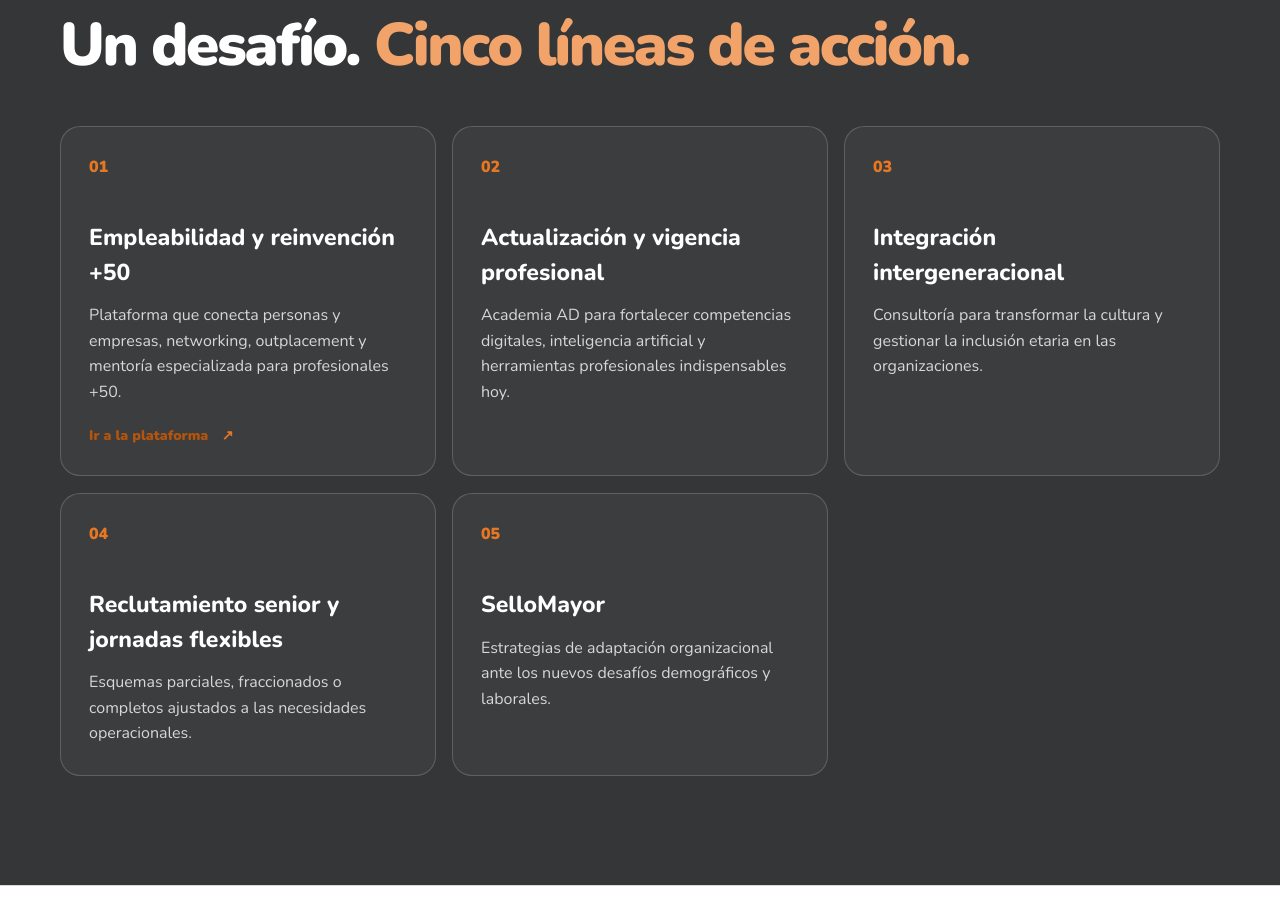
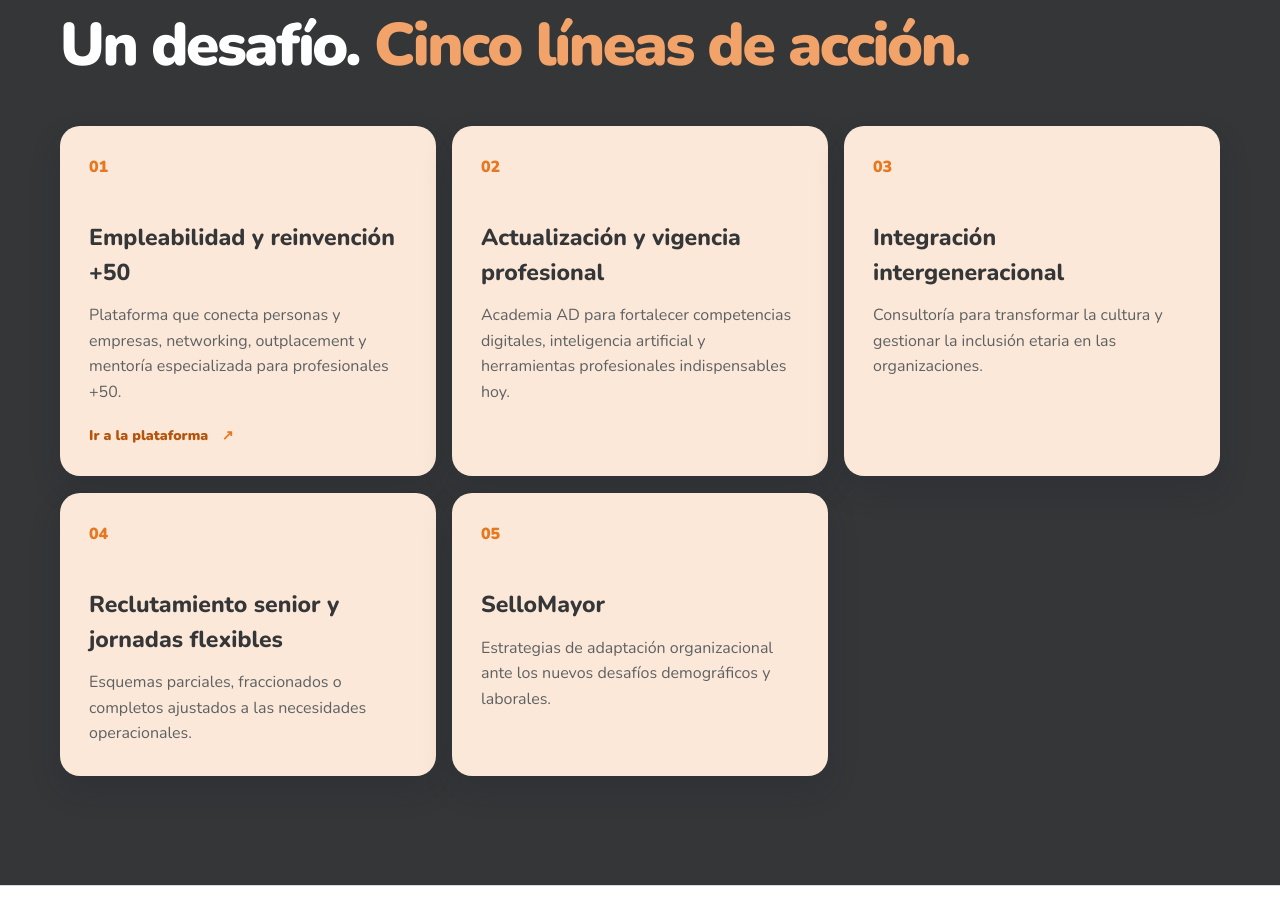
Before and after one commit to josepueblarosalesph/adconsulting, a Next.js app: page /corporativa/ad50 in a window 1280 px wide. Shown: the part 1840-2764 px from the top of the page. Built offline with nearby package versions, Linux system fonts and the light colour scheme.

Commit message:
Rediseña tarjetas claras de seccion AD50

```diff
--- a/app/globals.css
+++ b/app/globals.css
@@ -89,6 +89,9 @@
 .corp-ad50-problem{display:grid;grid-template-columns:.8fr 1.2fr;gap:80px;padding-block:110px}.corp-ad50-problem-grid{display:grid;grid-template-columns:repeat(3,1fr);gap:14px}.corp-ad50-problem-grid article{min-height:260px;padding:26px;border:1px solid var(--co-line);border-radius:20px;background:#fff}.corp-ad50-problem-grid span,.corp-ad50-action-grid span{color:var(--co);font-weight:900}.corp-ad50-problem-grid h3{margin:40px 0 12px;font-size:22px}.corp-ad50-problem-grid p{color:var(--co-body);line-height:1.6}
 .corp-ad50-actions{padding-block:110px;background:#343638;color:#fff}.corp-ad50-actions .corp-eyebrow{color:#f4b98f}.corp-ad50-action-grid{display:grid;grid-template-columns:repeat(3,1fr);gap:16px;margin-top:50px}.corp-ad50-action-grid article{min-height:270px;padding:28px;border:1px solid #ffffff2e;border-radius:20px;background:#ffffff0a}.corp-ad50-action-grid h3{margin:42px 0 13px;font-size:23px}.corp-ad50-action-grid p{color:#d5d8d8;line-height:1.6}
 .corp-ad50-actions .corp-ad50-action-grid h3{color:#fff}
+.corp-ad50-actions .corp-ad50-action-grid article{background:var(--co-sand);border-color:transparent;box-shadow:0 14px 30px #1c252d33}
+.corp-ad50-actions .corp-ad50-action-grid h3{color:var(--co-ink)}
+.corp-ad50-actions .corp-ad50-action-grid p{color:var(--co-body)}
 
 @media(max-width:900px){.corp-header>.corp-button{display:none}.corp-mobile-menu{display:block;position:relative;justify-self:end}.corp-mobile-menu summary{list-style:none}.corp-mobile-menu>div{position:absolute;right:0;top:58px;display:grid;width:250px;padding:16px;border:1px solid var(--co-line);border-radius:18px;background:#fff;box-shadow:0 20px 60px #34363828}.corp-mobile-menu a{padding:9px 10px}.corp-page-hero-split>div,.corp-story,.corp-coverage>div,.corp-ad50-hero>div,.corp-ad50-problem{grid-template-columns:1fr;gap:38px}.corp-people-grid{grid-template-columns:repeat(3,1fr)}.corp-service-list article{grid-template-columns:45px 1fr 35px}.corp-service-list article>p{grid-column:2/4}.corp-service-list a{grid-column:2/4;text-align:left}.corp-ad50-problem-grid,.corp-ad50-action-grid{grid-template-columns:1fr 1fr}.corp-footer>div{grid-template-columns:1fr;justify-items:center;text-align:center;gap:22px}.corp-footer-links{justify-self:center;flex-wrap:wrap;justify-content:center}}
 @media(max-width:600px){.corp-page-hero,.corp-ad50-hero{padding:125px 0 75px}.corp-page-hero h1,.corp-ad50-hero h1{font-size:43px}.corp-story,.corp-team-section,.corp-service-detail,.corp-coverage,.corp-ad50-problem,.corp-ad50-actions{padding-block:78px}.corp-people-grid,.corp-ad50-problem-grid,.corp-ad50-action-grid{grid-template-columns:1fr}.corp-people-grid{gap:16px}.corp-people-grid article{display:grid;grid-template-columns:120px 1fr;align-items:center}.corp-people-grid img{height:155px;aspect-ratio:auto}.corp-service-list article{grid-template-columns:32px 1fr;gap:14px;padding-block:30px}.corp-service-list article>p,.corp-service-list a{grid-column:2}.corp-service-list h2{font-size:25px}.corp-ad50-problem-grid article,.corp-ad50-action-grid article{min-height:230px}}
```
